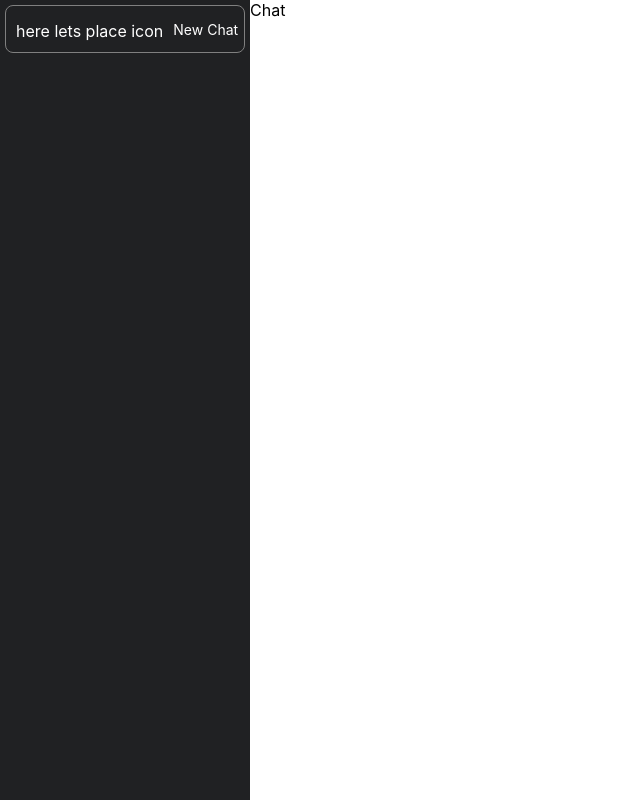
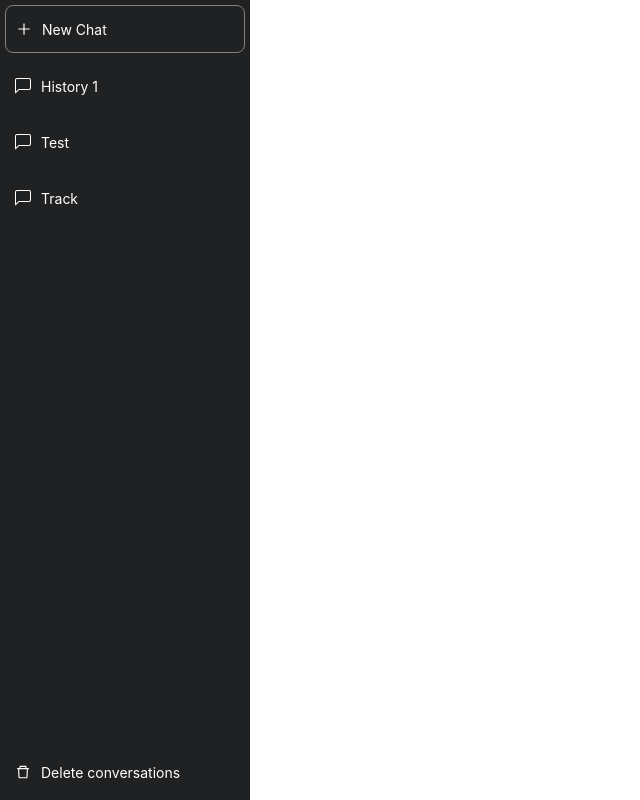
Before and after one commit to shubhsonic/pingpongai, a React (Create React App) app in the folder pingpongai/: page / in a window 1280 px wide. Shown: the whole page, without its empty margins (0-640 px from the left). Built offline with nearby package versions, Linux system fonts and the light colour scheme.

Commit message:
implemented message window and delete button

```diff
--- a/pingpongai/package.json
+++ b/pingpongai/package.json
@@ -9,6 +9,7 @@
     "@testing-library/user-event": "^13.5.0",
     "react": "^19.1.1",
     "react-dom": "^19.1.1",
+    "react-icons": "^5.5.0",
     "react-scripts": "5.0.1",
     "web-vitals": "^2.1.4"
   },
--- a/pingpongai/src/Dashboard/Chat/Chat.js
+++ b/pingpongai/src/Dashboard/Chat/Chat.js
@@ -1,9 +1,22 @@
 import React from 'react'
+import Messages from './Messages'
+import NewMessageInput from './NewMessageInput'
+
+const ChatLogo = () => {
+  return (
+    <div className='chat_gpt_logo_container'>
+      <p className='chat_gpt_logo'>ChatGPT</p>
+    </div>
+  )
+}
 
 const Chat = () => {
   return (
     <div className='chat_container'>
-        Chat
+        <div className='chat_selected_container'>
+          <Messages />
+          <NewMessageInput />
+        </div>
     </div>
   )
 }
--- /dev/null
+++ b/pingpongai/src/Dashboard/Chat/Messages.js
@@ -0,0 +1,11 @@
+import React from 'react'
+
+const Messages = () => {
+  return (
+    <div className='chat_messages_container'>
+
+    </div>
+  )
+}
+
+export default Messages
--- /dev/null
+++ b/pingpongai/src/Dashboard/Chat/NewMessageInput.js
@@ -0,0 +1,11 @@
+import React from 'react'
+
+const NewMessageInput = () => {
+  return (
+    <div className='new_message_input_container'>
+
+    </div>
+  )
+}
+
+export default NewMessageInput
--- /dev/null
+++ b/pingpongai/src/Dashboard/Sidebar/DeleteConversationButton.js
@@ -0,0 +1,17 @@
+import React from 'react'
+import { AiOutlineDelete } from 'react-icons/ai'
+
+
+const DeleteConversationButton = () => {
+
+  return (
+    <div className='list_item delete_conv_button' onClick={() => { }}>
+            <div className='list_item_icon'>
+                <AiOutlineDelete color='white' />
+            </div>
+            <p className='list_item_text'>Delete conversations</p>
+        </div>
+  )
+}
+
+export default DeleteConversationButton
--- /dev/null
+++ b/pingpongai/src/Dashboard/Sidebar/ListItems.js
@@ -0,0 +1,16 @@
+import React from 'react'
+import { BsChatLeft } from 'react-icons/bs'
+
+const ListItems = (props) => {
+    const { title } = props
+    return (
+        <div className='list_item' onClick={() => { }}>
+            <div className='list_item_icon'>
+                <BsChatLeft color='white' />
+            </div>
+            <p className='list_item_text'>{title}</p>
+        </div>
+    )
+}
+
+export default ListItems
--- a/pingpongai/src/Dashboard/Sidebar/NewChatButton.js
+++ b/pingpongai/src/Dashboard/Sidebar/NewChatButton.js
@@ -1,9 +1,12 @@
 import React from 'react'
+import { AiOutlinePlus } from 'react-icons/ai';
 
 const NewChatButton = () => {
   return (
     <div className='new_chat_button' onClick={()=>{}}>
-        <div className='new_chat_button_icon'>here lets place icon</div>
+        <div className='new_chat_button_icon'>
+            <AiOutlinePlus color='white'/>
+        </div>
         <p className='new_chat_button_text'>New Chat</p>
     </div>
   )
--- a/pingpongai/src/Dashboard/Sidebar/Sidebar.js
+++ b/pingpongai/src/Dashboard/Sidebar/Sidebar.js
@@ -1,10 +1,16 @@
 import React from 'react'
 import NewChatButton from './NewChatButton';
+import ListItems from './ListItems';
+import DeleteConversationButton from './DeleteConversationButton';
 
 const Sidebar = () => {
   return (
     <div className='sidebar_container'>
         <NewChatButton />
+        <ListItems title='History 1' />
+        <ListItems title='Test' />
+        <ListItems title='Track' />
+        <DeleteConversationButton />
     </div>
   )
 }
```
Also changed, not shown: 1 other file (tests, documents, lock files or other folders).
